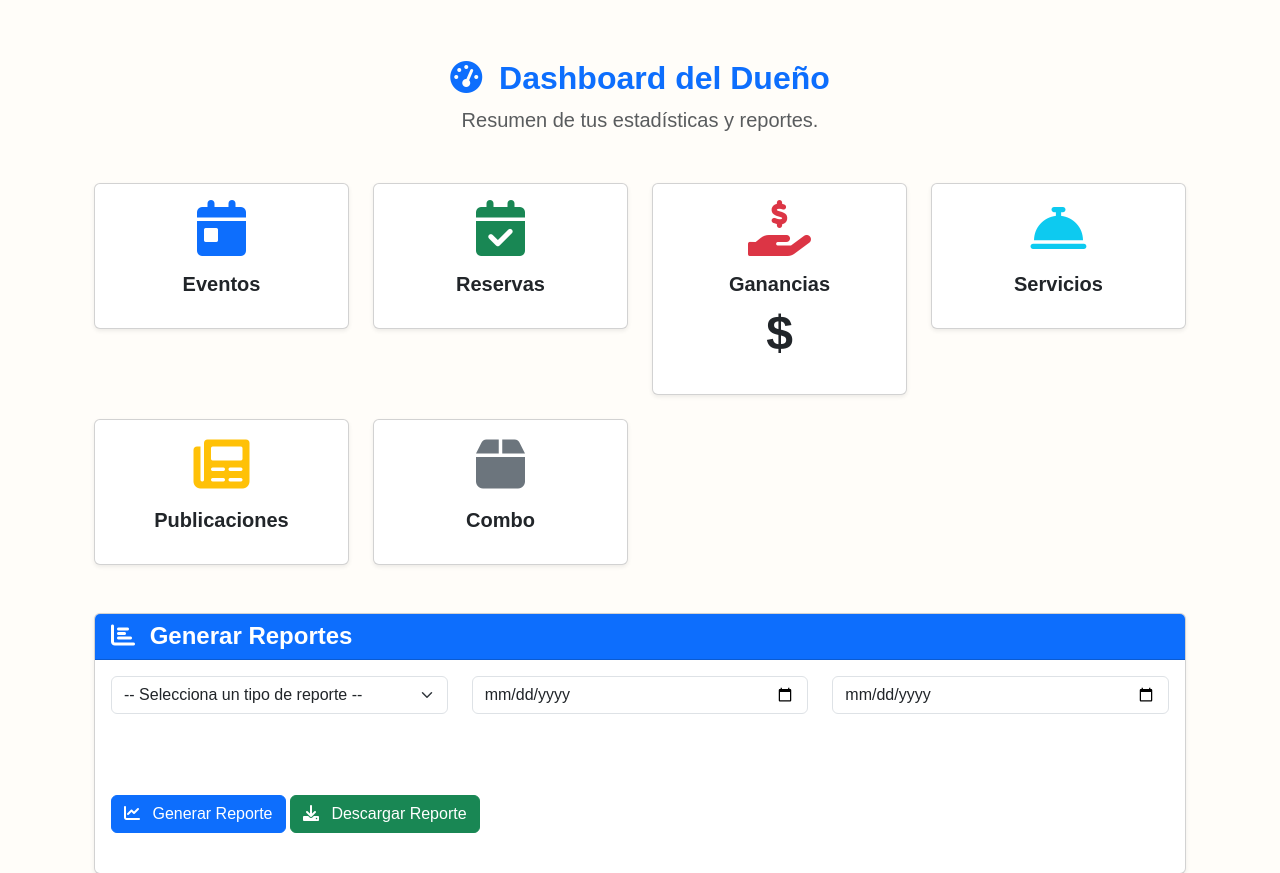
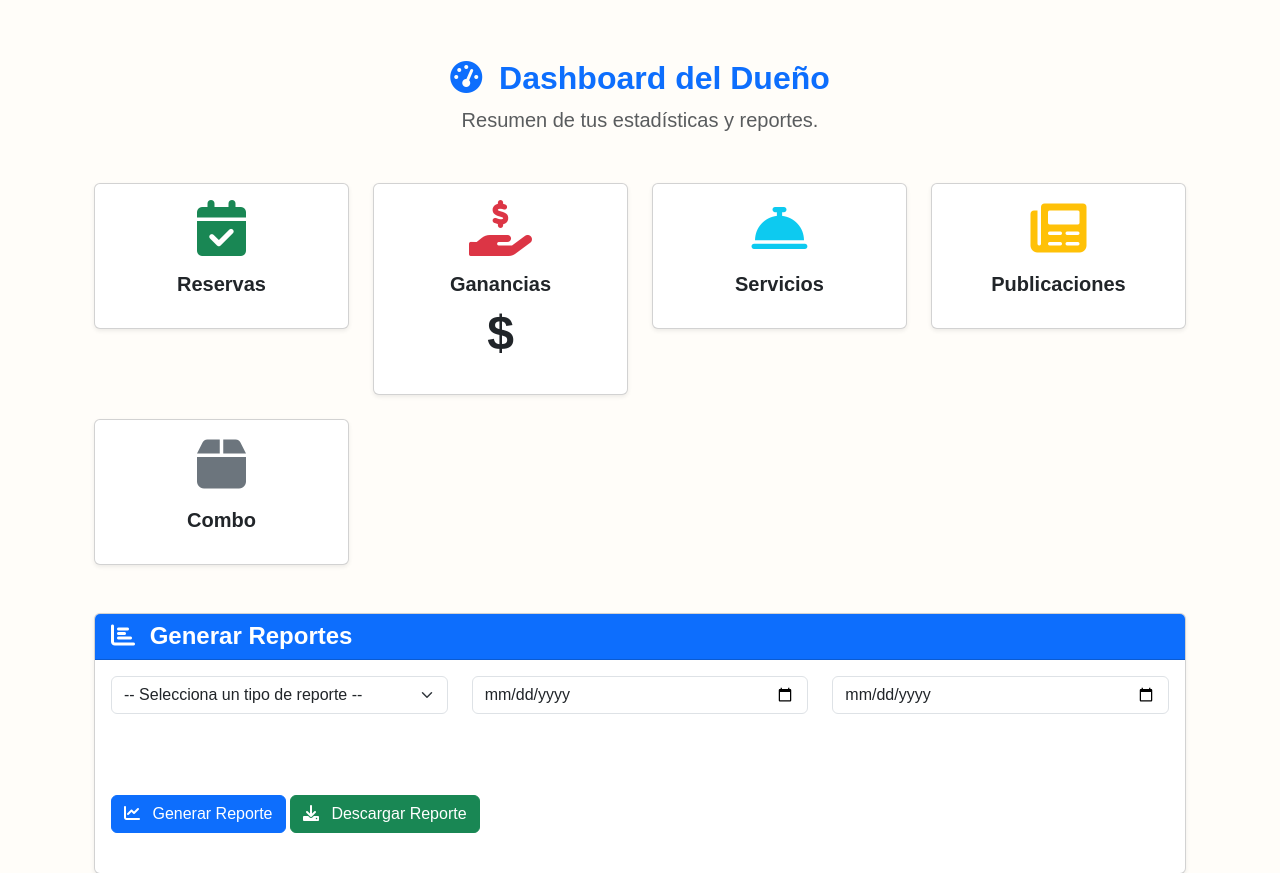
Before and after one commit to joaoelian204/gestor_eventos, a Django app: template apps/dueño/templates/dueño/dashboard.html in a window 1280 px wide. Shown: the part 195-1068 px from the top of the page. Run offline with Django 4.2, Linux system fonts and the light colour scheme; the template is opened without the code that fills it, so the values that code supplies are empty.

Commit message:
Update dashboard.html

```diff
--- a/apps/dueño/templates/dueño/dashboard.html
+++ b/apps/dueño/templates/dueño/dashboard.html
@@ -30,17 +30,6 @@
             Tarjetas de Estadísticas
         ============================ -->
     <div class="row g-4 mb-5">
-        <!-- Tarjeta de Eventos -->
-        <div class="col-md-3">
-            <div class="card shadow-sm text-center">
-                <div class="card-body">
-                    <i class="fas fa-calendar-day display-4 text-primary mb-3"></i>
-                    <h5 class="fw-bold">Eventos</h5>
-                    <p class="display-5 fw-bold">{{ total_eventos }}</p>
-                </div>
-            </div>
-        </div>
-
         <!-- Tarjeta de Reservas -->
         <div class="col-md-3">
             <div class="card shadow-sm text-center">
```
